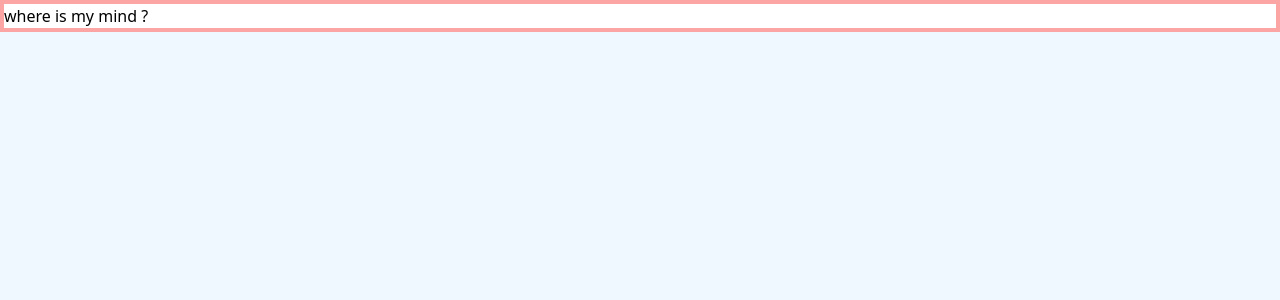
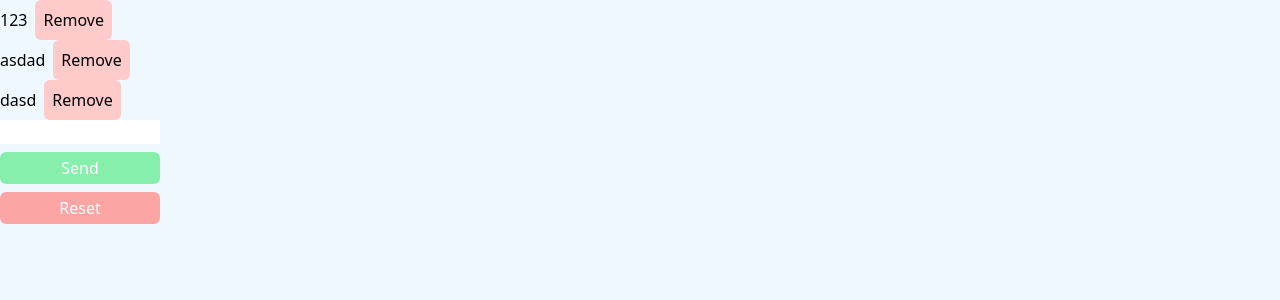
Before and after one commit to kry23/koray-korkmaz-dev-hope-react-mod-exercises, a React (Create React App) app: page / in a window 1280 px wide. Shown: the top 300 px of the page. Built offline with nearby package versions, Linux system fonts and the light colour scheme.

Commit message:
render-props-1 sol.

```diff
--- a/src/App.js
+++ b/src/App.js
@@ -24,8 +24,24 @@ export class App extends React.Component {
         <Message></Message> */}
         {/* <InteractiveWelcome /> */}
         {/* <Login handleSubmit={this.handleSubmit} /> */}
-        {/* <TodoList /> */}
-        <Container title={"where is my mind ?"} />
+        <TodoList
+          render={(items, removeItem) => {
+            return items.map((item, index) => {
+              return (
+                <li key={index}>
+                  {item}
+                  <button
+                    className="bg-red-200 rounded-md p-2 ml-2"
+                    onClick={() => removeItem(index)}
+                  >
+                    Remove
+                  </button>
+                </li>
+              );
+            });
+          }}
+        ></TodoList>
+        {/* <Container title={"where is my mind ?"} /> */}
       </div>
     );
   }
--- a/src/TodoList.jsx
+++ b/src/TodoList.jsx
@@ -1,6 +1,6 @@
 import React, { useState } from "react";
 
-function TodoList({ todos }) {
+function TodoList({ render }) {
   const [items, setItems] = useState(["123", "asdad", "dasd"]);
   const [inputVal, setInputVal] = useState("");
 
@@ -23,22 +23,28 @@ function TodoList({ todos }) {
 
   return (
     <>
-      <ul>
-        {items.map((item, index) => (
-          <li key={index}>
-            {item}
-            <button
-              onClick={() => removeItem(index)}
-              style={{ marginLeft: "20px" }}
-            >
-              Remove
-            </button>
-          </li>
-        ))}
-      </ul>
-      <input type="text" id="input" value={inputVal} onChange={handleInput} />
-      <button onClick={addToList}>Send</button>
-      <button onClick={clearList}>Reset</button>
+      <ul>{render(items, removeItem)}</ul>
+      <div className="flex flex-col w-40 space-y-2">
+        <input
+          type="text"
+          id="input"
+          value={inputVal}
+          className="grow-0"
+          onChange={handleInput}
+        />
+        <button
+          className="bg-green-300 text-white p-1 rounded-md grow-0"
+          onClick={addToList}
+        >
+          Send
+        </button>
+        <button
+          className=" grow-0 bg-red-300 text-white  p-1 rounded-md "
+          onClick={clearList}
+        >
+          Reset
+        </button>
+      </div>
     </>
   );
 }
```
Also changed, not shown: 1 other file (tests, documents, lock files or other folders).
